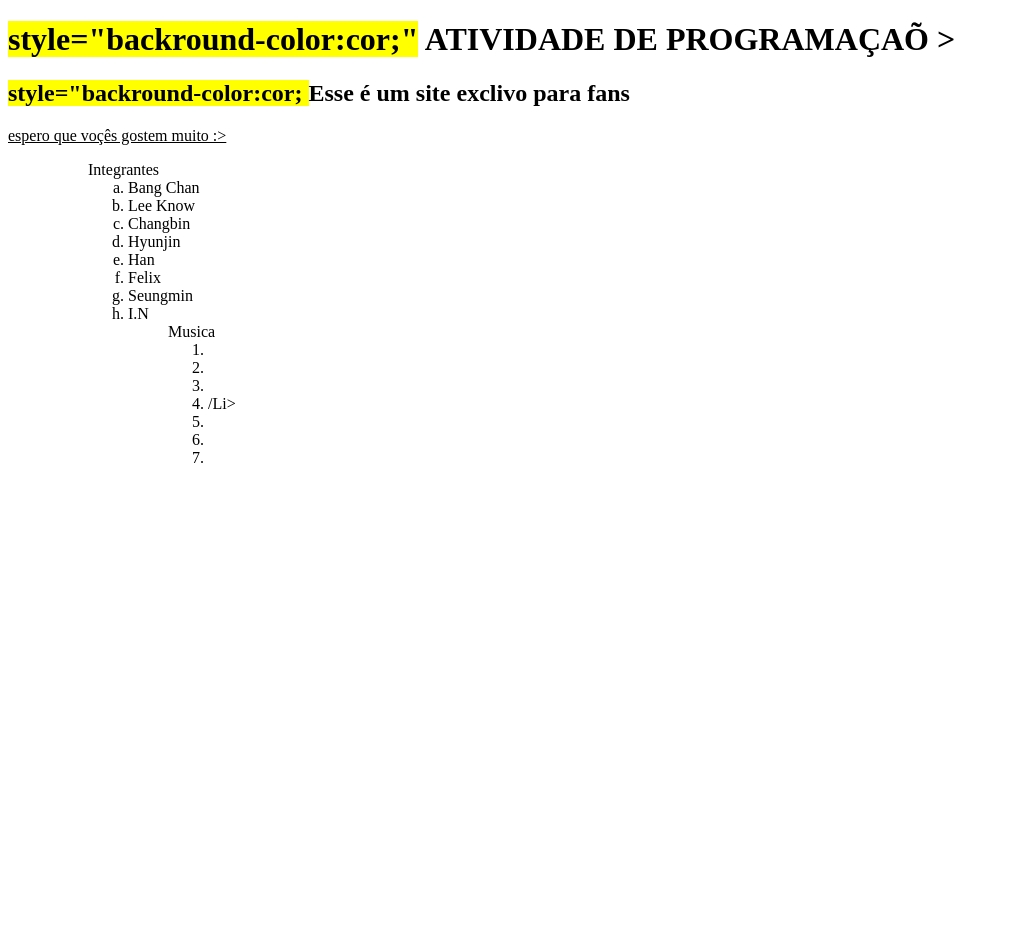
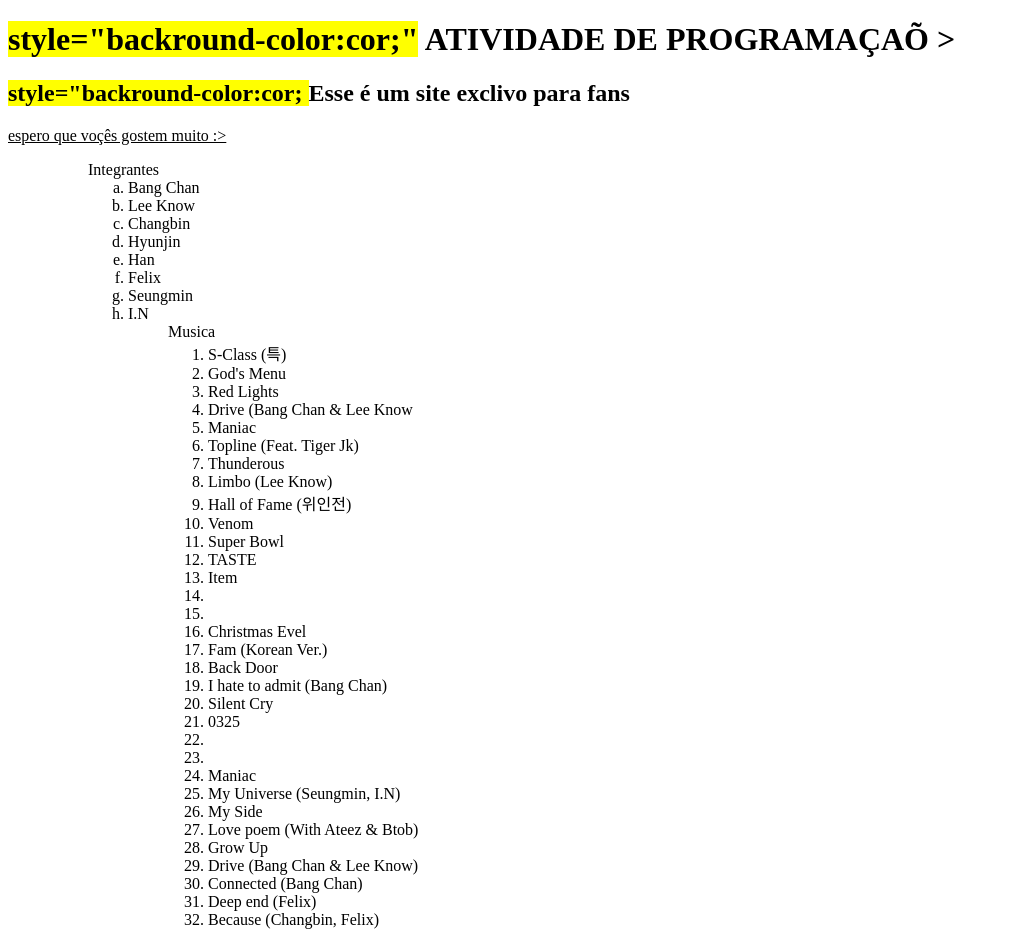
Before and after one commit to suebl/Reposit-rio-2--31-05-2023, a plain HTML site: page index.html in a window 1280 px wide. Shown: the whole page, without its empty margins (0-1009 px from the left). Before the commit the page ends 800 px from the top, so only its background shows below. Drawn offline with Linux system fonts and the light colour scheme.

Commit message:
stray kids

```diff
--- a/index.html
+++ b/index.html
@@ -34,11 +34,34 @@
       <oL>
 <dt>Musica</dt>
     <oL type = "b">
-    <Li></Li>
-    <Li</Li>
-    <Li></Li>
-    <Li></Li>
-    <Li>/Li>
-    <Li></Li>
-    <Li></Li>
-    <Li></Li>
+    <Li>S-Class (특)</Li>
+    <Li>God's Menu</Li>
+    <Li>Red Lights</Li>
+    <Li>Drive (Bang Chan & Lee Know</Li>
+    <Li>Maniac</Li>
+    <Li>Topline (Feat. Tiger Jk)</Li>
+    <Li>Thunderous</Li>
+    <Li>Limbo (Lee Know)</Li>
+    <Li>Hall of Fame (위인전)</Li>
+    <Li>Venom</Li>
+    <Li>Super Bowl</Li>
+    <Li>TASTE</Li>
+    <Li>Item<Li>
+    <Li><Hellevator/Li>
+    <Li>Christmas Evel</Li>
+    <Li>Fam (Korean Ver.)</Li>
+    <Li>Back Door</Li>
+    <Li>I hate to admit (Bang Chan)</Li>
+    <Li>Silent Cry</Li>
+    <Li>0325</Li>
+    <Li><CASE 143/Li>
+    <Li><Charmer/Li>
+    <Li>Maniac</Li>
+    <Li>My Universe (Seungmin, I.N)</Li>
+    <Li>My Side</Li>
+    <Li>Love poem (With Ateez & Btob)</Li>
+    <Li>Grow Up</Li>
+    <Li>Drive (Bang Chan & Lee Know)</Li>
+    <Li>Connected (Bang Chan)</Li>
+    <Li>Deep end (Felix)</Li>
+    <Li>Because (Changbin, Felix)</Li>
```
